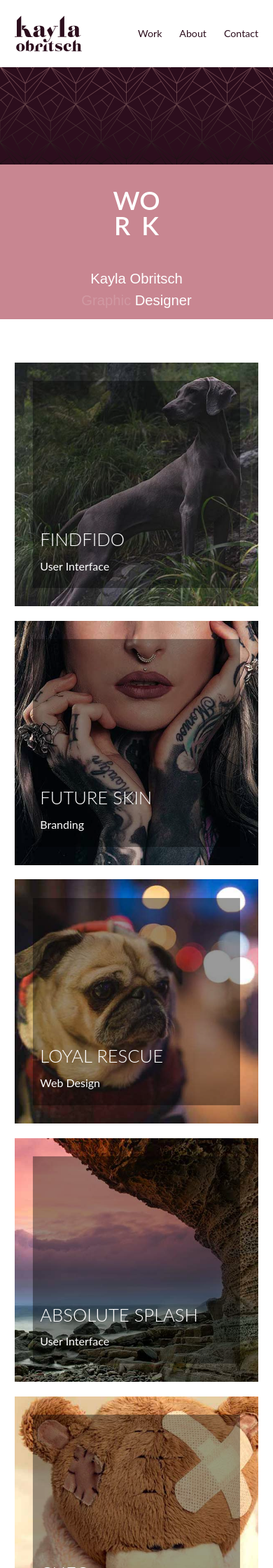
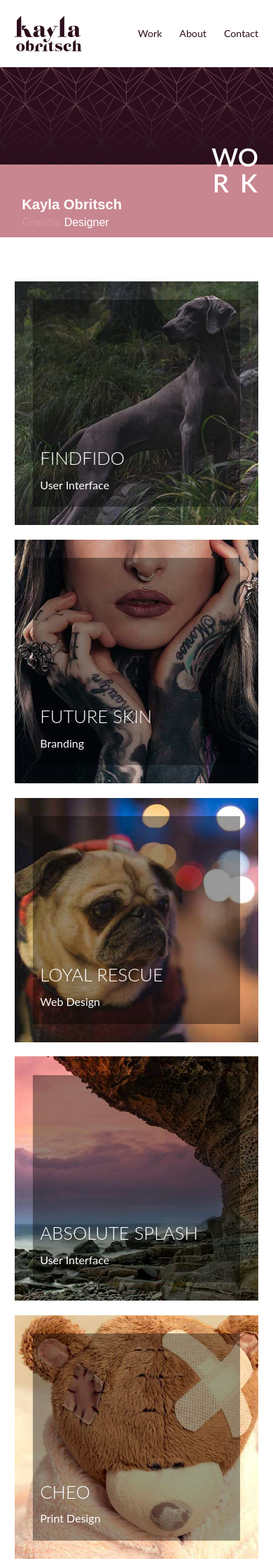
Before and after one commit to kaylaobritsch/portfolio, a Jekyll site: the page built from index.html, in a window 390 px wide. Shown: the top 2240 px of the page at 70% size. Built offline with Jekyll 4.4.1, drawn with Linux system fonts in a browser that asks for light colours; nearby versions of some CDN libraries; some web fonts are replaced.

Commit message:
Change banner on small screen sizes

```diff
--- a/_layouts/default.html
+++ b/_layouts/default.html
@@ -86,13 +86,13 @@
     </div>
 
     <div class="front banner-whole">
-      <div class="banner-square">
+      <div class="banner-square gutter">
         <div class="banner-work-text text-center pad-b-2">
-          <h1 itemprop="name" class="front yotta work push-1-4 pad-t-2 banner-work"><div class="work-wo">WO</div><br><span class="work-r">R</span><span>K</span></h1>
+          <h1 itemprop="name" class="gutter yotta work push-1-4 banner-work"><div class="work-wo">WO</div><br><span class="work-r">R</span><span>K</span></h1>
         </div>
         <div class="banner-text pad-b-1-2 gutter-1-2">
-          <h2 itemprop="name" class="giga banner-sub front push-0">{{page.banner-header}}</h2>
-          <p class="giga banner-sub front push-0">{{page.banner-header-2}}</p>
+          <h2 itemprop="name" class="giga front push-0 bold">{{page.banner-header}}</h2>
+          <p class="banner-sub front push-0">{{page.banner-header-2}}</p>
         </div>
       </div>
     </div>
```
Also changed, not shown: css/main.css (+6 -2 lines).
